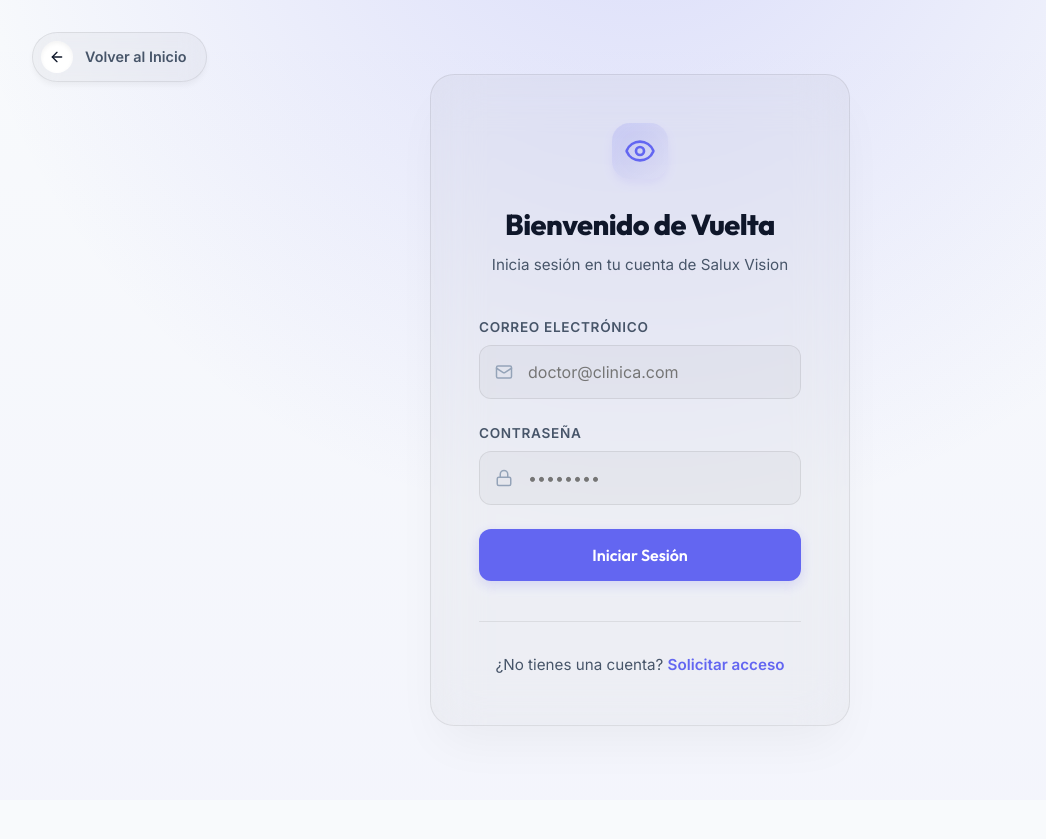
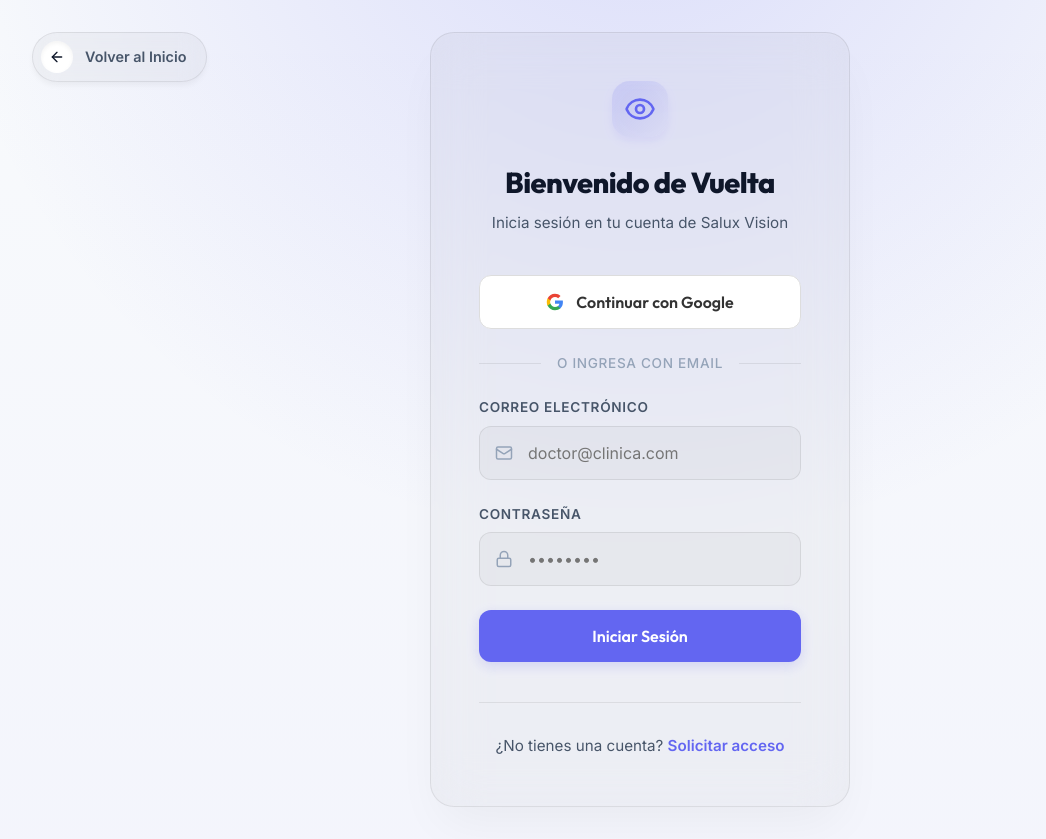
Before and after one commit to datapulta/Salux-Vision-Webapp, a Next.js app: page /login in a window 1280 px wide. Shown: the whole page, without its empty margins (0-1046 px from the left). Before the commit the page ends 800 px from the top, so only its background shows below. Built offline with nearby package versions, Linux system fonts and the light colour scheme.

Commit message:
feat(auth): Integrate Google OAuth Provider seamlessly
- Added Google Login button UI on Login and Register routes.&#10;- Bound GoogleProvider credentials to PostgreSQL user creation logic via NextAuth signIn callback.&#10;- Bypassed Node native fetch openID bug with explicit Endpoint mapping.

```diff
--- a/src/app/(auth)/login/page.tsx
+++ b/src/app/(auth)/login/page.tsx
@@ -59,7 +59,34 @@
                     </p>
                 </div>
 
-                <form onSubmit={handleSubmit} className="auth-form fade-in delay-1">
+                {/* Integración Google Auth */}
+                <div className="fade-in delay-1" style={{ marginBottom: "1.5rem" }}>
+                    <button
+                        onClick={() => {
+                            setLoading(true);
+                            signIn("google", { callbackUrl: "/app" });
+                        }}
+                        disabled={loading}
+                        className="btn btn-secondary btn-full"
+                        style={{ display: "flex", gap: "0.75rem", justifyContent: "center", alignItems: "center", backgroundColor: "#fff", color: "#333", border: "1px solid #ddd", marginBottom: "1.5rem" }}
+                    >
+                        <svg width="18" height="18" viewBox="0 0 24 24" fill="none" xmlns="http://www.w3.org/2000/svg">
+                            <path d="M22.56 12.25c0-.78-.07-1.53-.2-2.25H12v4.26h5.92c-.26 1.37-1.04 2.53-2.21 3.31v2.77h3.57c2.08-1.92 3.28-4.74 3.28-8.09z" fill="#4285F4" />
+                            <path d="M12 23c2.97 0 5.46-.98 7.28-2.66l-3.57-2.77c-.98.66-2.23 1.06-3.71 1.06-2.86 0-5.29-1.93-6.16-4.53H2.18v2.84C3.99 20.53 7.7 23 12 23z" fill="#34A853" />
+                            <path d="M5.84 14.09c-.22-.66-.35-1.36-.35-2.09s.13-1.43.35-2.09V7.07H2.18C1.43 8.55 1 10.22 1 12s.43 3.45 1.18 4.93l2.85-2.22.81-.62z" fill="#FBBC05" />
+                            <path d="M12 5.38c1.62 0 3.06.56 4.21 1.64l3.15-3.15C17.45 2.09 14.97 1 12 1 7.7 1 3.99 3.47 2.18 7.07l3.66 2.84c.87-2.6 3.3-4.53 6.16-4.53z" fill="#EA4335" />
+                        </svg>
+                        <span style={{ fontWeight: 600 }}>Continuar con Google</span>
+                    </button>
+
+                    <div style={{ display: "flex", alignItems: "center", margin: "1.5rem 0", color: "var(--text-muted)" }}>
+                        <div style={{ flex: 1, height: "1px", background: "var(--glass-border)" }} />
+                        <span style={{ padding: "0 1rem", fontSize: "0.85rem", fontWeight: 500, letterSpacing: "0.05em", textTransform: "uppercase" }}>O ingresa con Email</span>
+                        <div style={{ flex: 1, height: "1px", background: "var(--glass-border)" }} />
+                    </div>
+                </div>
+
+                <form onSubmit={handleSubmit} className="auth-form fade-in delay-2">
                     {error && (
                         <div className="auth-error">
                             {error}
```
Also changed, not shown: src/app/(auth)/register/page.tsx (+29 -1 lines), src/lib/auth/authOptions.ts (+51 -1 lines).
